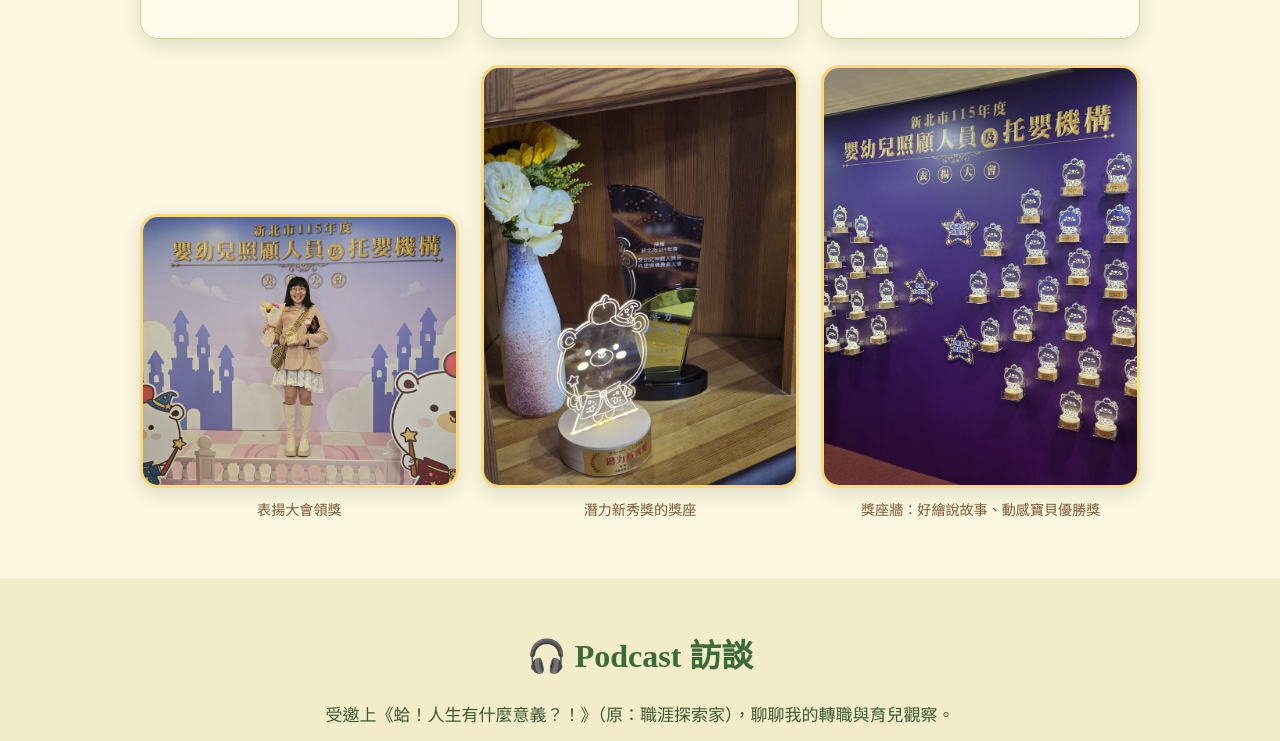
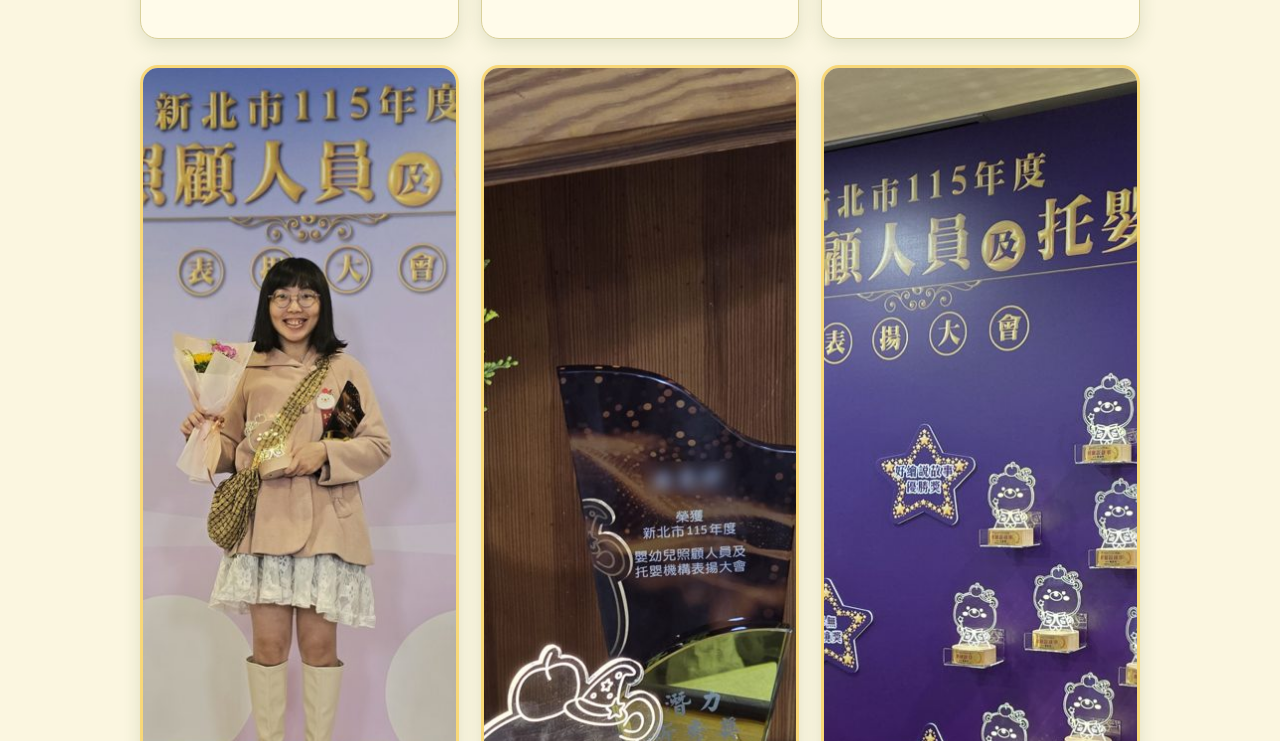
Before and after one commit to Lucy123go/lucy-forest-cabin, a plain HTML site: page index.html in a window 1280 px wide. Shown: the part 2759-3500 px from the top of the page. Drawn offline with Linux system fonts and the light colour scheme.

Commit message:
Award photos: uniform size
Co-Authored-By: Claude Sonnet 5.5 <noreply@anthropic.com>
Claude-Session: https://claude.ai/code/session_01W5HLyi81SNKafH6qQZUofw

```diff
--- a/css/styles.css
+++ b/css/styles.css
@@ -122,9 +122,9 @@ article.entry{background:var(--card);border:1px solid var(--line);border-radius:
 .cat-card h3{margin-bottom:.3em}
 .tag.first{background:var(--green-500);color:var(--yellow-100);margin-left:6px}
 
-.shots{margin-top:26px;align-items:end}
+.shots{margin-top:26px;align-items:start}
 .shots figure{margin:0}
-.shots img{width:100%;height:auto;border-radius:var(--radius);border:3px solid var(--yellow-300);box-shadow:var(--shadow)}
+.shots img{width:100%;aspect-ratio:3/4;object-fit:cover;object-position:center 30%;border-radius:var(--radius);border:3px solid var(--yellow-300);box-shadow:var(--shadow)}
 .shots figcaption{text-align:center;font-size:.88rem;color:var(--brown);margin-top:8px}
 .pod{flex-wrap:wrap}
 .pod .pod-img{width:110px;height:auto;border-radius:12px;flex:none;border:2px solid var(--yellow-300)}
```
